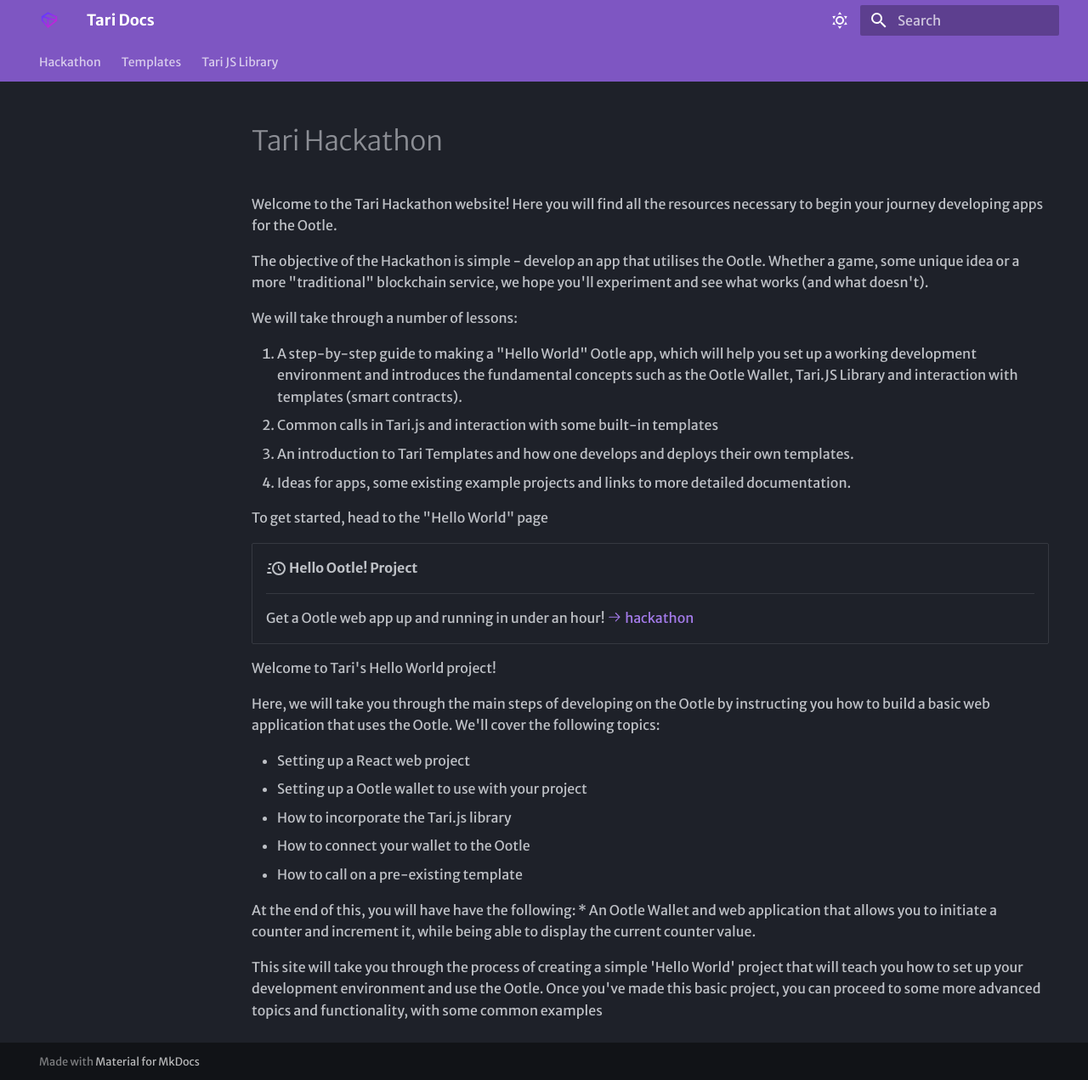
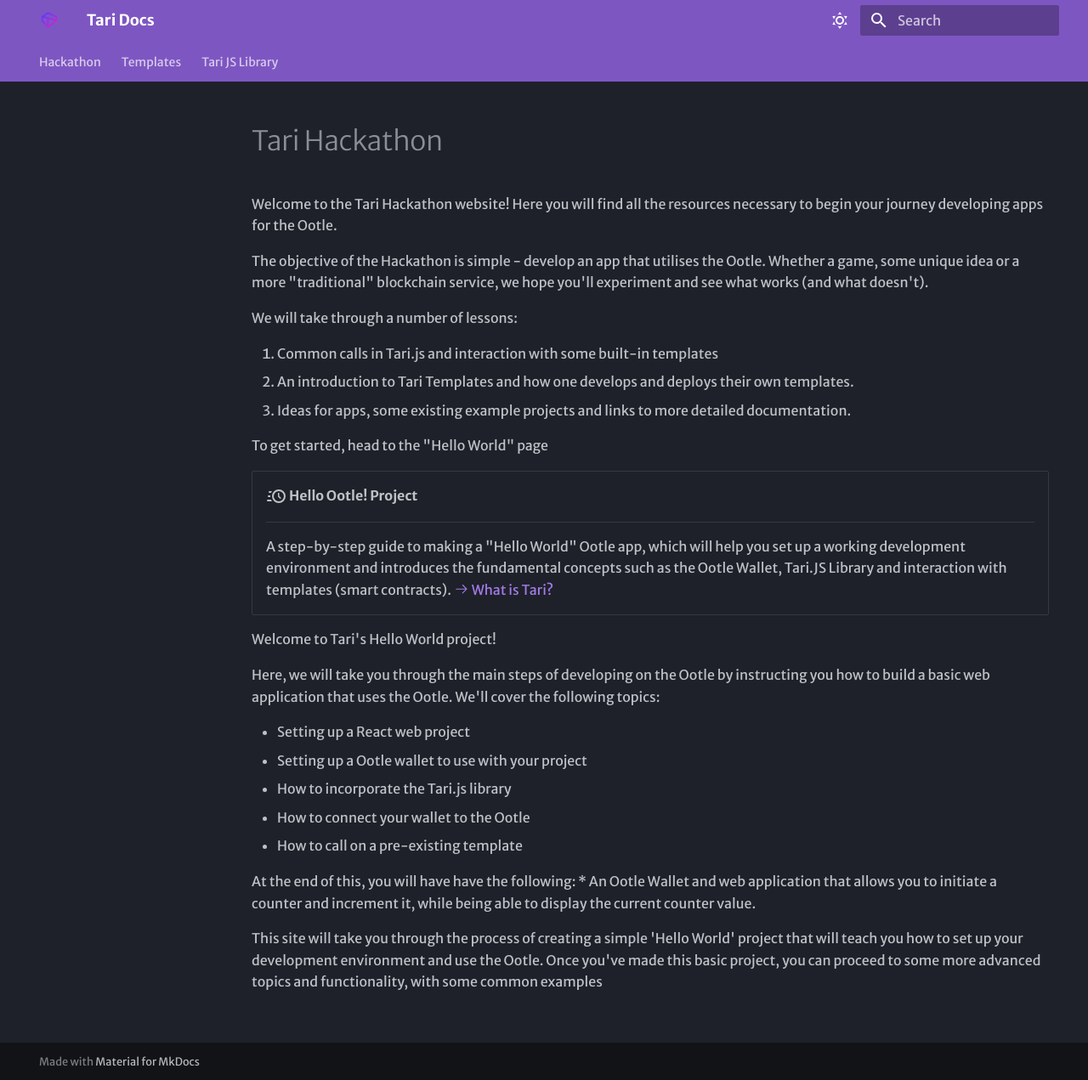
Before and after one commit to tari-project/doc-playground, an MkDocs documentation site: the page built from docs/index.md, in a window 1280 px wide and 1271 px high. Shown: the whole window at 85% size. Built offline with MkDocs 1.6.1 and Material for MkDocs 9.7.7, drawn with Linux system fonts in a browser that asks for light colours; some web fonts are replaced.

Commit message:
fix: link test

```diff
--- a/docs/index.md
+++ b/docs/index.md
@@ -6,7 +6,6 @@ The objective of the Hackathon is simple - develop an app that utilises the Ootl
 
 We will take through a number of lessons:
 
-1. A step-by-step guide to making a "Hello World" Ootle app, which will help you set up a working development environment and introduces the fundamental concepts such as the Ootle Wallet, Tari.JS Library and interaction with templates (smart contracts).
 2. Common calls in Tari.js and interaction with some built-in templates
 3. An introduction to Tari Templates and how one develops and deploys their own templates.
 4. Ideas for apps, some existing example projects and links to more detailed documentation.
@@ -19,8 +18,8 @@ To get started, head to the "Hello World" page
 
     ---
 
-    Get a Ootle web app up and running in under an hour!
-     [:octicons-arrow-right-24: hackathon](#)
+    A step-by-step guide to making a "Hello World" Ootle app, which will help you set up a working development environment and introduces the fundamental concepts such as the Ootle Wallet, Tari.JS Library and interaction with templates (smart contracts).
+     [:octicons-arrow-right-24: What is Tari?](#)
 </div>
 
 
```
